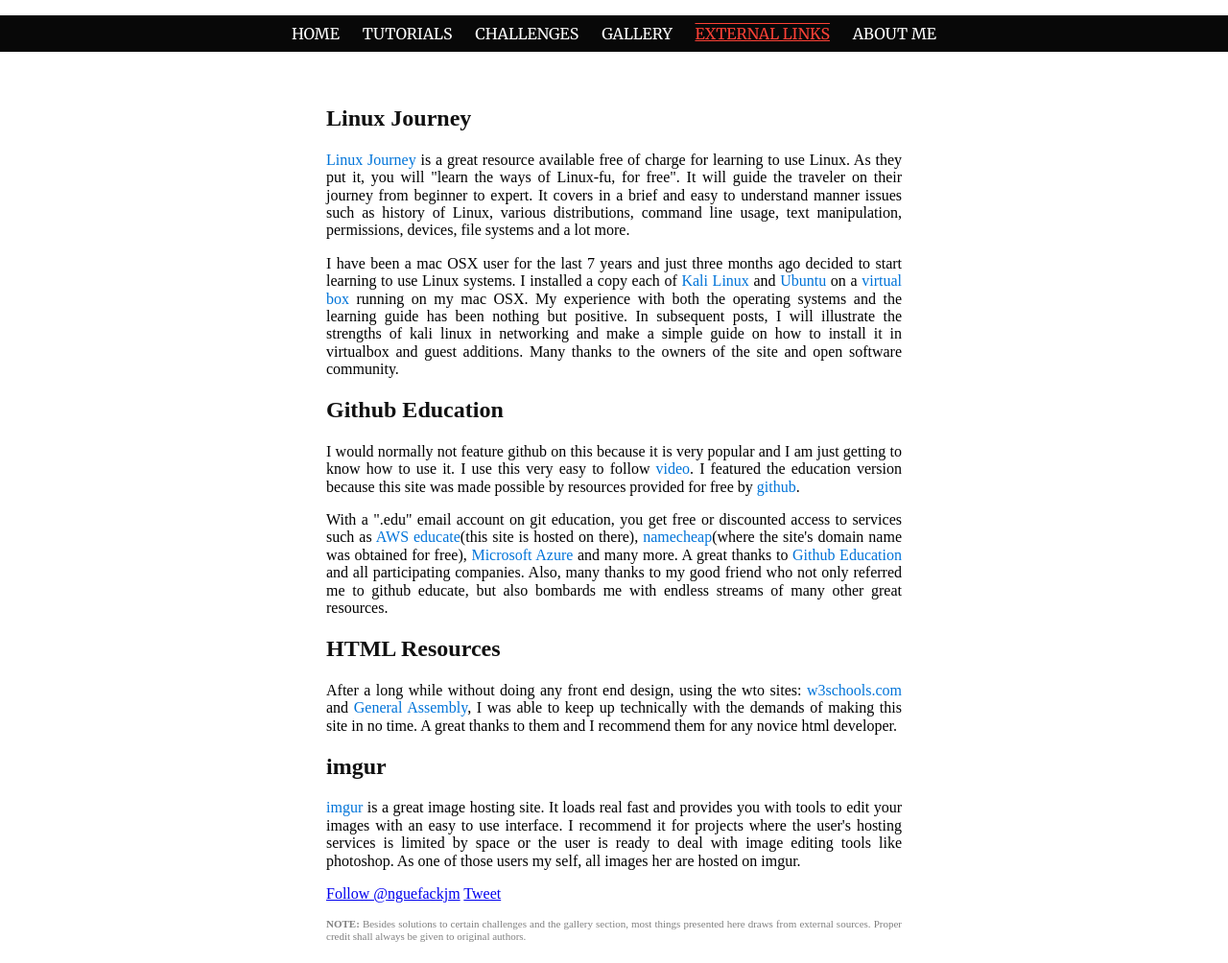
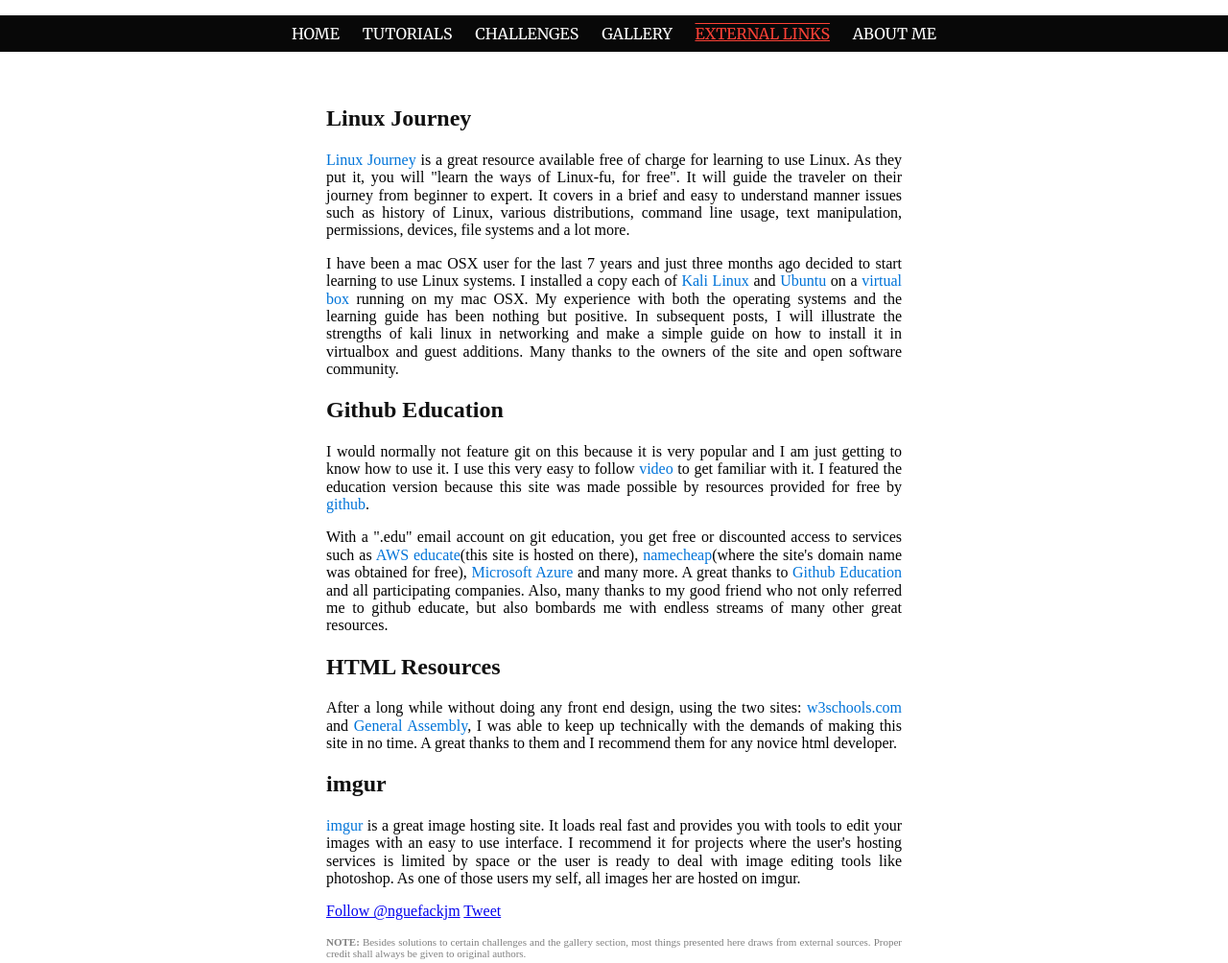
Before and after one commit to nguefackjm/personal_website, a plain HTML site: page links.html in a window 1280 px wide. Shown: the whole page at 96% size. Drawn offline with nearby package versions, Linux system fonts and the light colour scheme.

Commit message:
modified links on the subject git some more

```diff
--- a/links.html
+++ b/links.html
@@ -231,12 +231,12 @@
 
 
     <h2><a class="topics" href="https://education.github.com/pack">Github Education</a> </h2>
-    <p>I would normally not feature github on this because it is very popular and I am just getting to know how to use it. I use this very easy to follow <a class="ITlinks" href="https://www.youtube.com/watch?v=0fKg7e37bQE">video</a>. I featured the education version because this site was made possible by resources provided for free by <a class="ITlinks" href="github.com">github</a>.</p>
+    <p>I would normally not feature git on this because it is very popular and I am just getting to know how to use it. I use this very easy to follow <a class="ITlinks" href="https://www.youtube.com/watch?v=0fKg7e37bQE">video</a> to get familiar with it. I featured the education version because this site was made possible by resources provided for free by <a class="ITlinks" href="github.com">github</a>.</p>
 
     <p>With a ".edu" email account on git education, you get free or discounted access to services such as <a class="ITlinks" href=https://aws.amazon.com/education/awseducate/>AWS educate</a>(this site is hosted on there), <a class="ITlinks" href=https://www.namecheap.com/>namecheap</a>(where the site's domain name was obtained for free),  <a class="ITlinks" href=https://azure.microsoft.com/en-us/> Microsoft Azure</a>  and many more. A great thanks to <a class="ITlinks" href="https://education.github.com/pack">Github Education</a> and all participating companies. Also, many thanks to my good friend who not only referred me to github educate, but also bombards me with endless streams of many other great resources.</p>
 
     <h2><a class="topics" href="http://www.w3schools.com/">HTML Resources</a> </h2>
-    <p>After a long while without doing any front end design, using the wto sites: <a class="ITlinks" href="http://www.w3schools.com/">w3schools.com</a> and <a class="ITlinks" href="https://generalassemb.ly/">General Assembly</a>, I was able to keep up technically with the demands of making this site in no time. A great thanks to them and I recommend them for any novice html developer.</p>
+    <p>After a long while without doing any front end design, using the two sites: <a class="ITlinks" href="http://www.w3schools.com/">w3schools.com</a> and <a class="ITlinks" href="https://generalassemb.ly/">General Assembly</a>, I was able to keep up technically with the demands of making this site in no time. A great thanks to them and I recommend them for any novice html developer.</p>
 
     <h2><a class="topics" href="http://www.imgur.com">imgur</a></h2>
     <p><a class="ITlinks" href="http://www.imgur.com">imgur</a> is a great image hosting site. It loads real fast and provides you with tools to edit your images with an easy to use interface. I recommend it for projects where the user's hosting services is limited by space or the user is ready to deal with image editing tools like photoshop. As one of those users my self, all images her are hosted on imgur.<p>
```
